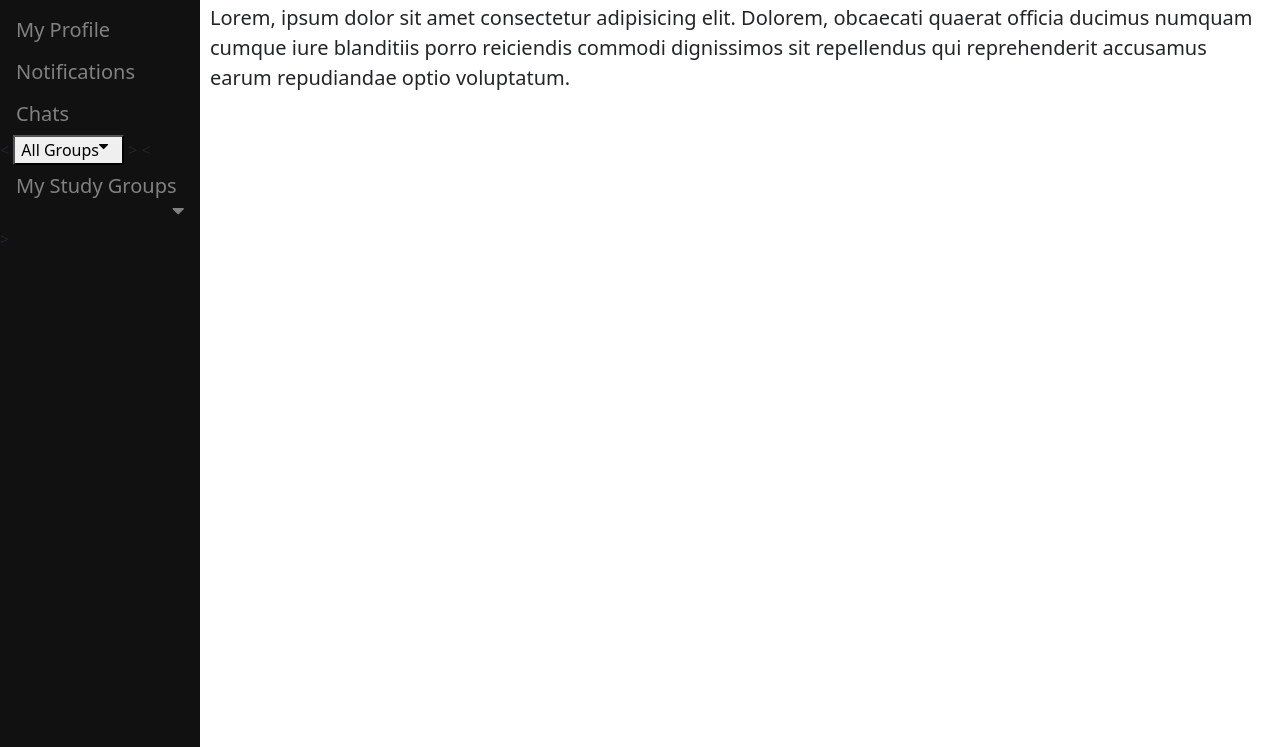
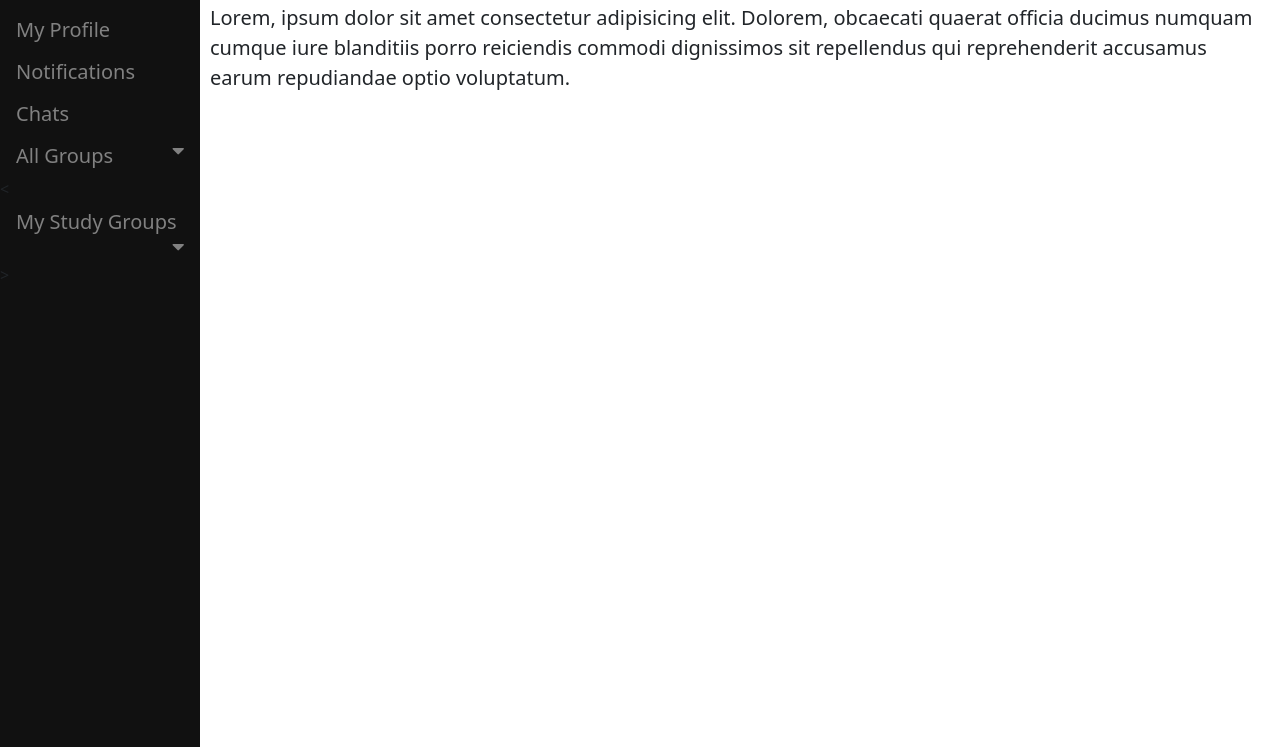
Before and after one commit to btarifi10/FundiStudyCoordinator, a website: page views/choose-group.html in a window 1280 px wide. Shown: the part 53-800 px from the top of the page. Drawn offline with Linux system fonts and the light colour scheme; files that its build step writes are made by us from their sources.

Commit message:
feat(search): Added the group selection feature in completely

```diff
--- a/public/css/group-selector.css
+++ b/public/css/group-selector.css
@@ -1,9 +1,6 @@
 body {
     font-family: "Lato", sans-serif;
   }
-
-
-
 
 
   /* Fixed sidenav, full height */
@@ -34,6 +31,26 @@ body {
     outline: none;
   }
 
+    /* Style the sidenav links and the dropdown button */
+    .sidenav a, .dropdown-btn2 {
+      padding: 6px 8px 6px 16px;
+      text-decoration: none;
+      font-size: 20px;
+      color: #818181;
+      display: block;
+      border: none;
+      background: none;
+      width: 100%;
+      text-align: left;
+      cursor: pointer;
+      outline: none;
+    }
+
+  /* On mouse-over */
+  .sidenav a:hover, .dropdown-btn2:hover {
+    color: #f1f1f1;
+  }
+
   /* On mouse-over */
   .sidenav a:hover, .dropdown-btn:hover {
     color: #f1f1f1;
@@ -55,7 +72,7 @@ body {
   /* Dropdown container (hidden by default). Optional: add a lighter background color and some left padding to change the design of the dropdown content */
   .dropdown-container {
     display: none;
-    background-color: #262626;
+    background-color: #a9d8a5;
     padding-left: 8px;
   }
 
--- a/views/choose-group.html
+++ b/views/choose-group.html
@@ -7,7 +7,7 @@
 <link rel="stylesheet" href="css/group-selector.css">
 <link rel="stylesheet" href="css/bootstrap.min.css">
 
-<script defer src="scripts/main.js" type = "module"></script>
+<script defer src="scripts/main.js" ></script>
 
 </head>
 <body>
@@ -20,14 +20,12 @@
     <a href="#notifications">Notifications</a>
     <a href="#chat">Chats</a>
 
-    < <button class="dropdown-btn2" id = 'dropdown-buttonAllGroups' > All Groups
-      <i class="fa fa-caret-down" id = 'id1'></i>
-    </button> >
+     <button class="dropdown-btn2" id = 'dropdown-buttonAllGroups' > All Groups
+      <i class="fa fa-caret-down"></i>
+    </button>
     <div class="dropdown-container" id= 'dropdown-containerAllGroups'>
-      <input type="text" placeholder="Search All Groups" id="inputGroupSearch" onkeyup=entireGroupSearch ()  ">
+      <input type="text" placeholder="Search All Groups" id="inputGroupSearch" onkeyup="entireGroupSearch()">
   </div>
-
-
 
 
     <!-- Using a basic option selection for filling in from a static list -->
@@ -39,8 +37,6 @@
     < <button class="dropdown-btn" id = 'dropdown-buttonID' > My Study Groups
       <i class="fa fa-caret-down"></i>
     </button> >
-
-
     <div class="dropdown-container" id= 'dropdown-containerID'>
         <input type="text" placeholder="Search My Groups" id="inputValue" onkeyup="groupSearch()">
     </div>
```
Also changed, not shown: public/scripts/main.js (+4 -21 lines), server/app.js (line endings or trailing spaces).
